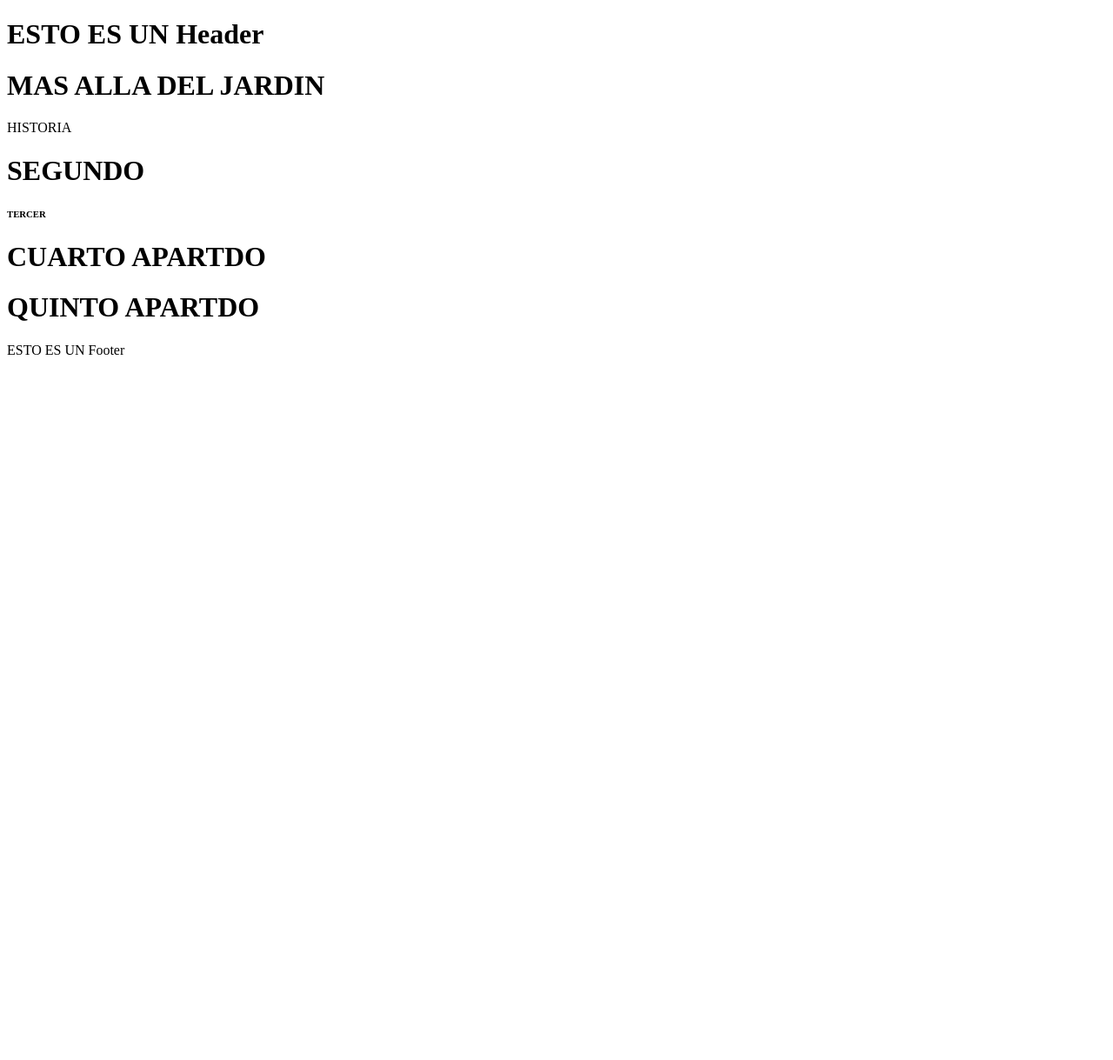
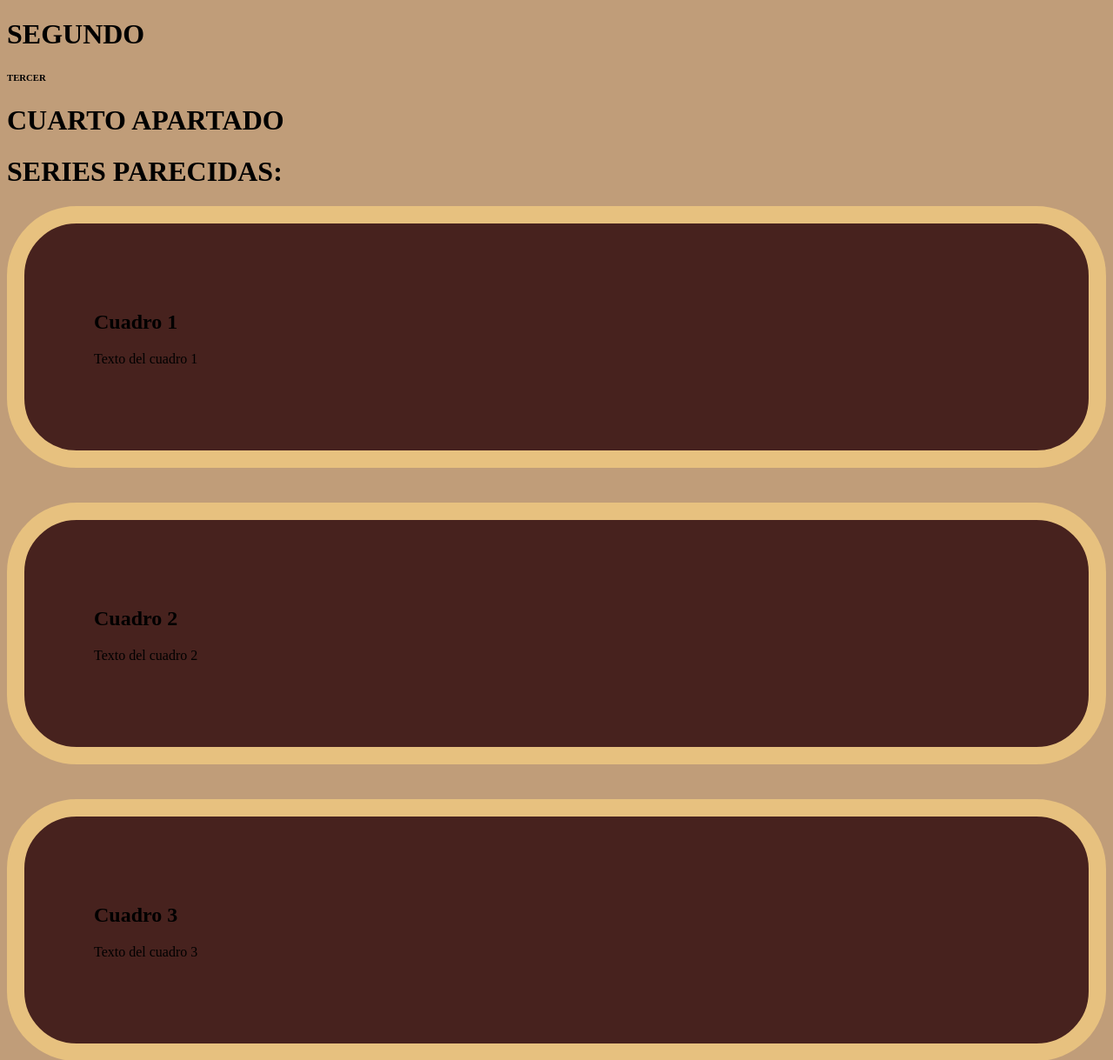
Before and after one commit to g4usSi/PaginaHenryXD, a Django app: page / in a window 1280 px wide; the page is wider, and only the part inside the window is pictured. Shown: the top 1219 px of that part at 87% size. Before the commit the page ends 408 px from the top of that part, so only its background shows below. Run offline with Django 5.2, Linux system fonts and the light colour scheme.

Commit message:
adding new items to recommendations

```diff
--- a/masAllaDelJardin/jardin/proyecto/templates/proyecto.html
+++ b/masAllaDelJardin/jardin/proyecto/templates/proyecto.html
@@ -1,34 +1,79 @@
 <!DOCTYPE html>
-<html lang="en">
+<html lang="es">
 <head>
     <meta charset="UTF-8">
     <meta name="viewport" content="width=device-width, initial-scale=1.0">
-    <title>TITULO</title>
+    <title>Mi Página</title>
+    <style>
+        body {
+            background-color: #C09D79; /* Cambia este valor al color que desees */
+        }
+        /*INICIO CSS DEL QUINTO APARTADO*/
+        /* Estilos CSS para los cuadros de texto */
+        .container {
+            display: flex;
+            justify-content: space-between;
+            align-items: center;
+            flex-wrap: wrap;
+        }
+        .box {
+            width: 100%;
+            margin-bottom: 40px;
+            padding: 80px;
+            border: 20px solid #E7C17F; /* 1 */
+            border-radius: 80px;/* 5 */
+            /* Ajuste para mostrar en bloque */
+            display: block;
+            display: block;
+            /* Color de fondo del cuadro de texto */
+            background-color: #47221E; /* Cambia este valor al color que desees */
+        }
+        .box img {
+            max-width: 100%;
+            height: auto;
+            margin-bottom: 10px;
+        }
+        /* FIN CSS QUINTO APARTADO */
+    </style>
+</head>
+<body>
 
-</head>
+<h1>SEGUNDO</h1>
 
-<header>
-    <h1>ESTO ES UN Header</h1>
-</header>
+<!-- TERCER APARTADO DE LA PAGINA -->
+<h6>TERCER</h6>
 
+<!-- CUARTO APARTADO DE LA PAGINA -->
+<H1>CUARTO APARTADO</H1>
 
-<body>
-    <!-- PRIMER APARTADO DE LA PAGINA -->
-    <H1>MAS ALLA DEL JARDIN </H1>
-    <!-- EJEMPLO DE COMO SE VE UN DIV -->
-    <div>HISTORIA</div>
-    <!-- SEGUNDO APARTADO DE LA PAGINA -->
-    <h1> SEGUNDO</H1>
-    <!-- TERCER APARTADO DE LA PAGINA -->
-    <h6>TERCER</h6>
-    <!-- CUARTO APARTADO DE LA PAGINA -->
-    <H1>CUARTO APARTDO</H1>
-    <!-- QUINTO APARTADO DE LA PAGINA -->
-    <H1>QUINTO APARTDO</H1>
-    <footer>
-        <p>ESTO ES UN Footer</p>
-    </footer>
+<!-- QUINTO APARTADO DE LA PAGINA -->
+<H1>SERIES PARECIDAS: </H1>
 
+<!-- Contenedor para los cuadros de texto -->
+<div class="container">
+    <!-- Primer cuadro de texto -->
+    <div class="box">
+        <h2>Cuadro 1</h2>
+        <p>Texto del cuadro 1</p>
+    </div>
+    <!-- Segundo cuadro de texto -->
+    <div class="box">
+        <h2>Cuadro 2</h2>
+        <p>Texto del cuadro 2</p>
+    </div>
+    <!-- Tercer cuadro de texto -->
+    <div class="box">
+        <h2>Cuadro 3</h2>
+        <p>Texto del cuadro 3</p>
+    </div>
+</div>
+
+<!-- Cuadro de texto para el título y descripción con la imagen -->
+<div class="box">
+    <h2>Título y Descripción</h2>
+    <img src="tu-imagen.jpg" alt="Imagen">
+    <p>Descripción de la imagen</p>
+</div>
 
 </body>
 </html>
```
